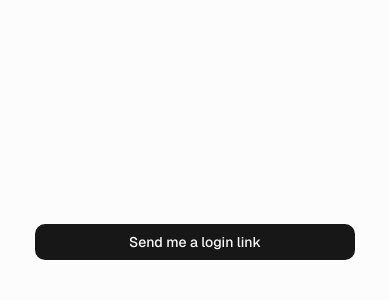
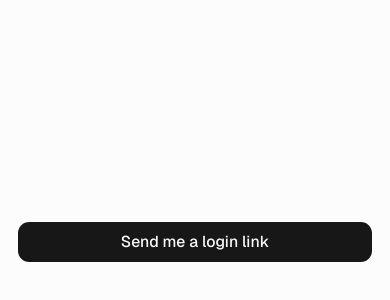
Before and after one commit to belardip/journal, a Next.js app: page /login in a window 390 px wide. Shown: the part 180-480 px from the top of the page. Built offline with nearby package versions, Linux system fonts and the light colour scheme.

Commit message:
Increase base font size by 2px on mobile

```diff
--- a/src/app/globals.css
+++ b/src/app/globals.css
@@ -7,6 +7,12 @@
   scrollbar-width: none;
   &::-webkit-scrollbar {
     display: none;
+  }
+}
+
+@media (max-width: 767px) {
+  html {
+    font-size: 18px;
   }
 }
 
```
